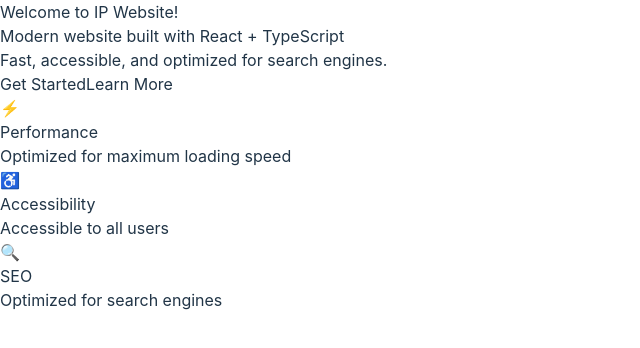
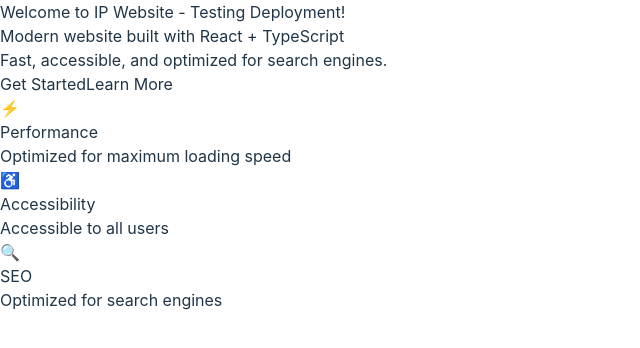
Before and after one commit to Intelligent-Punks/IP-website, a React (Vite) app: page / in a window 1280 px wide. Shown: the top 348 px of the page, without its empty margins (0-640 px from the left). Built offline with nearby package versions, Linux system fonts and the light colour scheme.

Commit message:
Test deployment: update title for testing

```diff
--- a/src/content/home.ts
+++ b/src/content/home.ts
@@ -1,6 +1,6 @@
 export const homeContent = {
   hero: {
-    title: 'Welcome to IP Website!',
+    title: 'Welcome to IP Website - Testing Deployment!',
     subtitle: 'Modern website built with React + TypeScript',
     description: 'Fast, accessible, and optimized for search engines.',
     cta: {
```
